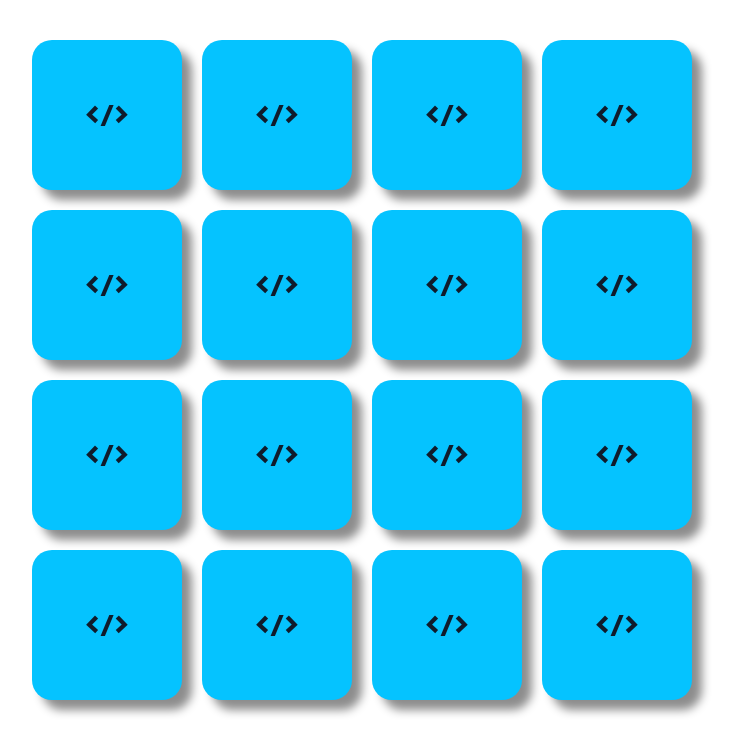
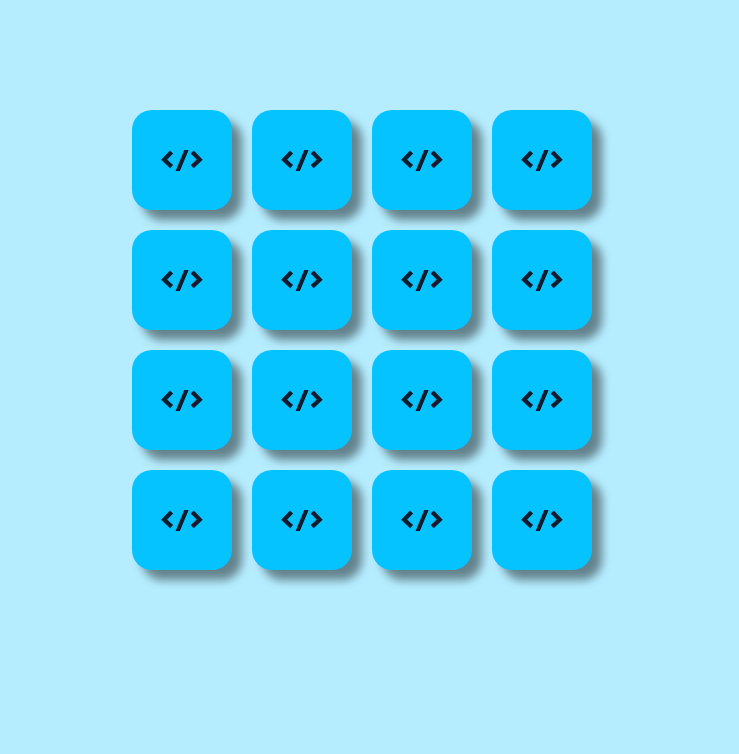
Before and after one commit to liliantavarez/jogo-da-memoria, a plain HTML site: page index.html in a window 1280 px wide. Shown: the whole page, without its empty margins (268-1007 px from the left). Drawn offline with Linux system fonts and the light colour scheme.

Commit message:
melhorias na interface grafica

```diff
--- a/assents/css/style.css
+++ b/assents/css/style.css
@@ -5,17 +5,17 @@
 }
 body {
     font-family: 'Righteous', sans-serif;
+    background-color: #05c5ff4b;
 }
 #gameBoard{
-    margin: 30px auto 0 auto;
+    margin: 100px auto;
     display: flex;
     flex-wrap: wrap;
-    width: 700px;
-
+    width: 500px;
 }
 .card {
-    width: 150px;
-    height: 150px;
+    width: 100px;
+    height: 100px;
     margin: 10px;
     position: relative;
     transform-style: preserve-3d;
@@ -34,8 +34,8 @@ body {
 }
 
 .icon {
-    width: 100px;
-    height: 100px;
+    width: 80px;
+    height: 80px;
 }
 
 .card_front,
@@ -62,12 +62,12 @@ body {
     background-color: rgba(0, 0, 0, 0.9);
     color: white;
     font-size: 50px;
-    display: flex;
+    display: none;
     justify-content: center;
     align-items: center;
     flex-direction: column;
-    display: none;
     top:0;
+    text-align: center;
 }
 
 #restart{
```
